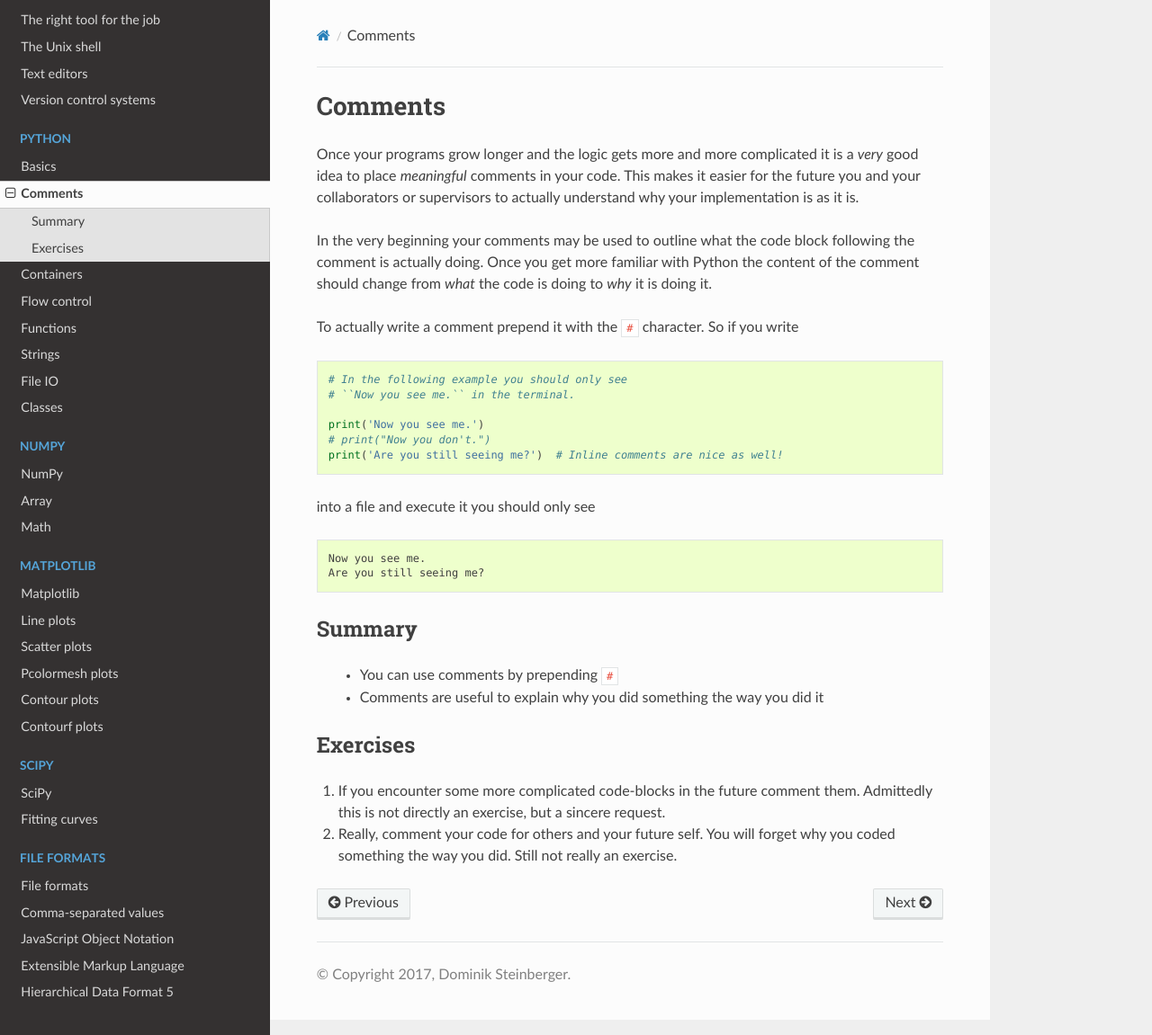
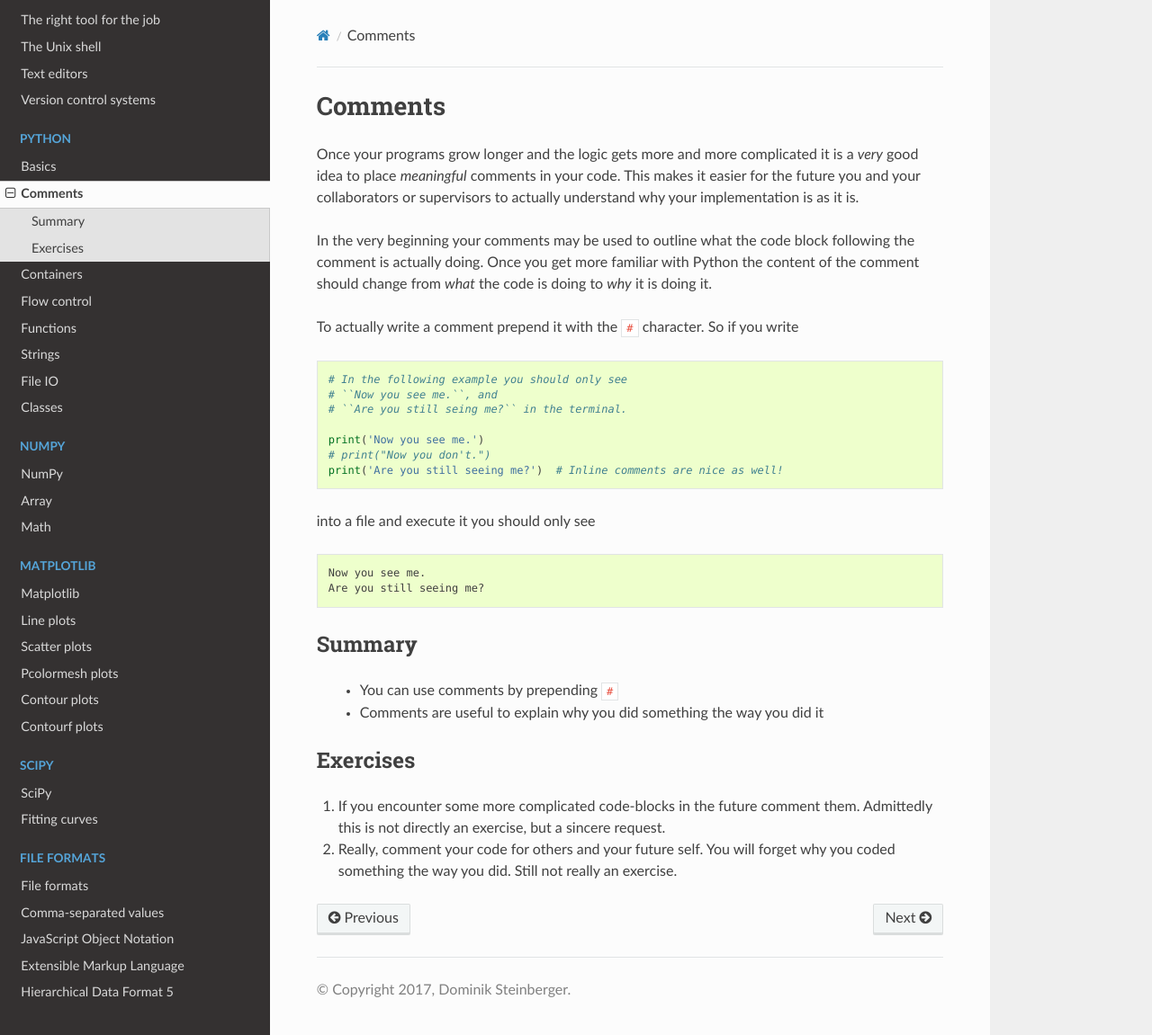
Before and after one commit to GauZen/python101, a Sphinx documentation site: the page built from docs/python/comments.rst, in a window 1280 px wide and 1151 px high. Shown: the whole window at 90% size. Built offline with Sphinx 7.4.7 and the Read the Docs theme 2.0.0, drawn with Linux system fonts in a browser that asks for light colours.

Commit message:
Fix code in comment section

```diff
--- a/docs/python/comments.rst
+++ b/docs/python/comments.rst
@@ -20,7 +20,8 @@ write
 .. testcode::
 
     # In the following example you should only see
-    # ``Now you see me.`` in the terminal.
+    # ``Now you see me.``, and
+    # ``Are you still seing me?`` in the terminal.
 
     print('Now you see me.')
     # print("Now you don't.")
```
